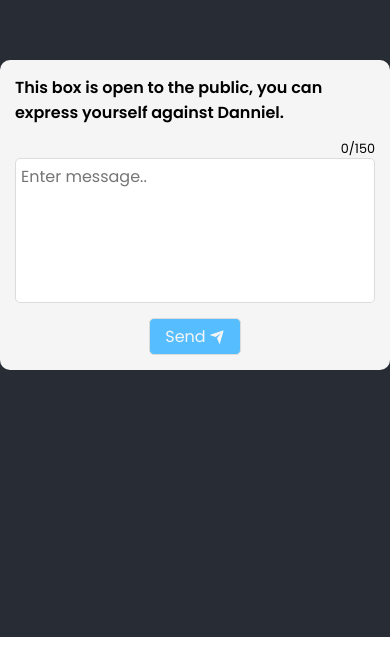
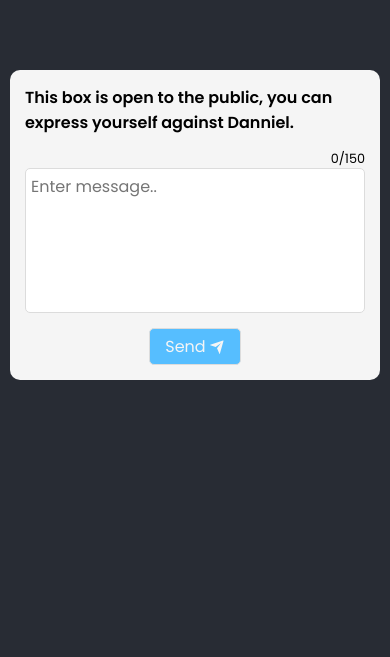
Before and after one commit to qaezrun/portfolio, a React (Create React App) app: page / in a window 390 px wide. Shown: the part 207-864 px from the top of the page. Built offline with nearby package versions, Linux system fonts and the light colour scheme.

Commit message:
Minor changes

```diff
--- a/src/App.css
+++ b/src/App.css
@@ -12,7 +12,6 @@ html,body{
   margin: 0px;
   padding: 0px;
 }
-
 
 .App{
   min-height: 100vh;
@@ -82,6 +81,13 @@ html,body{
 }
 
 
+@media (max-width: 414px) {
+  .App {
+    padding: 10px;
+  }
+}
+
+
 @keyframes anvil {
   0% {
       transform: scale(1) translateY(0px);
--- a/src/App.js
+++ b/src/App.js
@@ -33,7 +33,10 @@ function App() {
 
   const handleSending = (e) =>{
     e.preventDefault()
+
     if(textAreaCount > 0){
+      setMessage('');
+      ChangeTextAreaCount(0)
       axiosPostData()
     }else{
       setHeader("Input text first!");
@@ -41,7 +44,6 @@ function App() {
       setBtn("Ok!");
       setButtonPopUp(true)
     }
-    setMessage('')
   }
 
   return (
@@ -50,7 +52,7 @@ function App() {
         <h4>This box is open to the public, you can express yourself against Danniel.</h4>
         <div className='textMessage'>
           <p>{textAreaCount}/150</p>
-          <textarea type="text" className='message' placeholder='Enter message..' onChange={recalculate} maxLength={150}></textarea>
+          <textarea type="text" className='message' placeholder='Enter message..' value={message} onChange={recalculate} maxLength={150}></textarea>
         </div>
         <button className='btn' onClick={handleSending} >Send<RiSendPlaneFill className='send-icon'/></button>
       </div>
```
